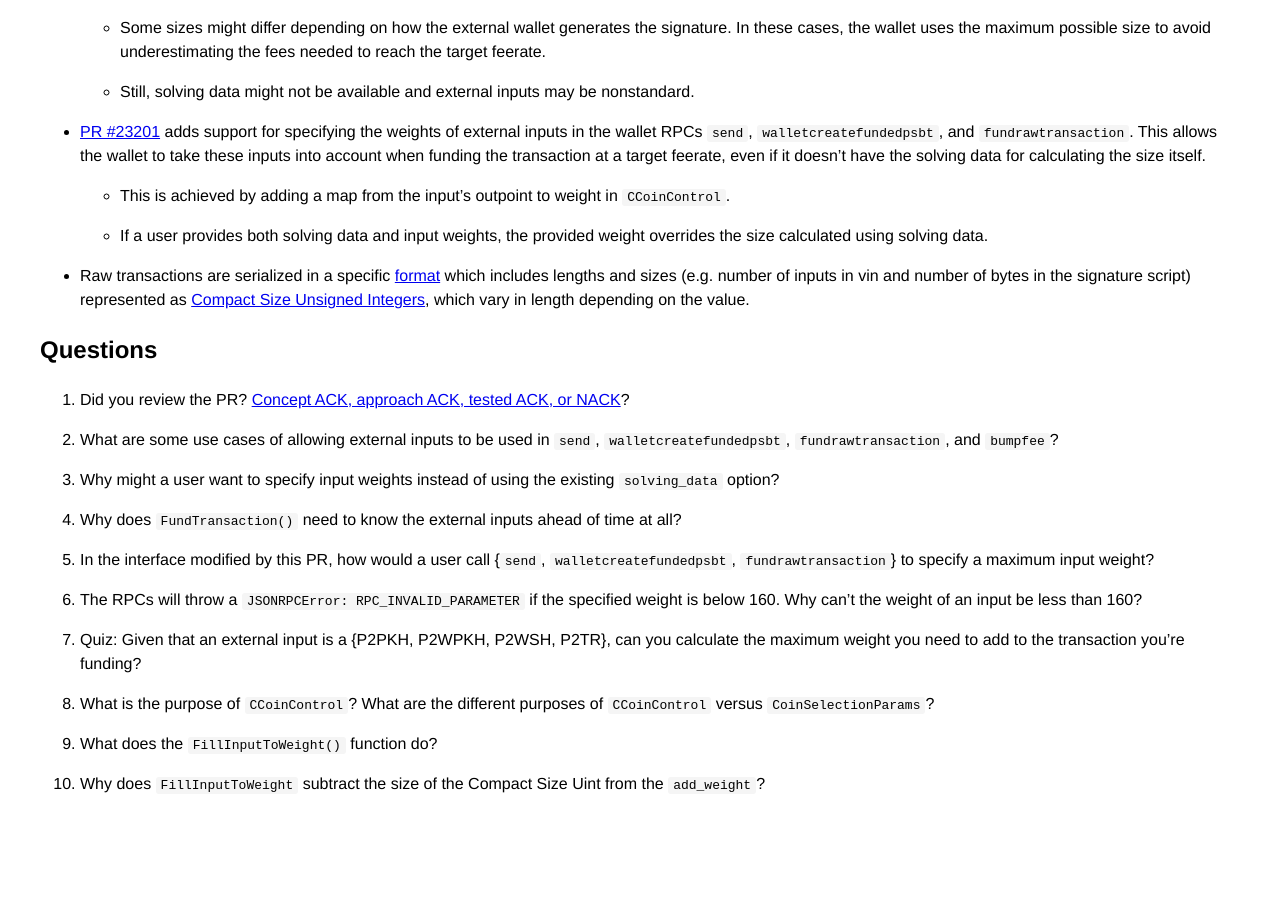
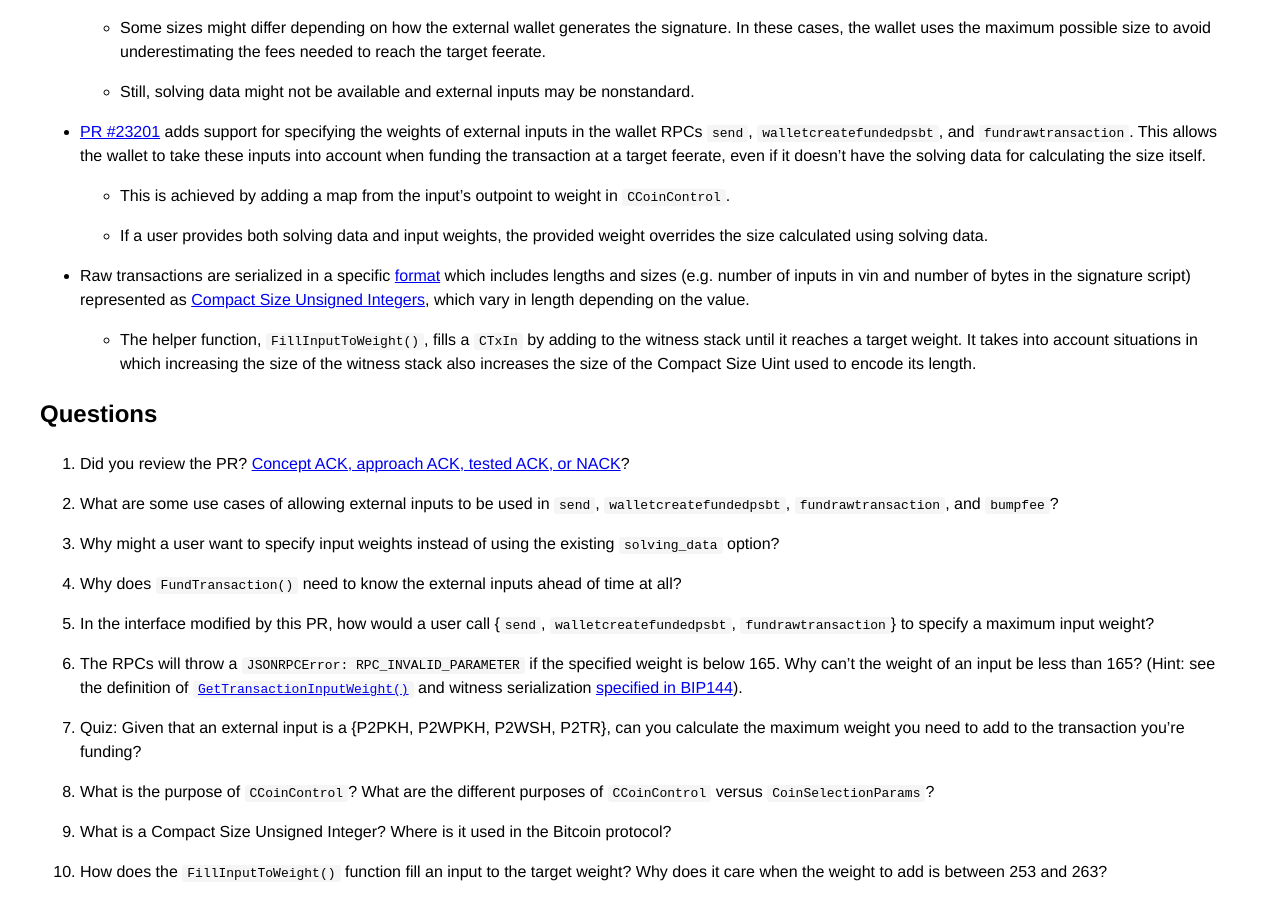
Before and after one commit to bitcoin-core-review-club/website, a Jekyll site: the page built from _posts/2022-01-19-#23201.md, in a window 1280 px wide and 900 px high, scrolled down 669 px. Built offline with Jekyll 4.4.1, drawn with Linux system fonts in a browser that asks for light colours; before the commit the page ends 1481 px from its top, so only the background shows below that.

Commit message:
add tag and update questions for new version of pr

```diff
--- a/_posts/2022-01-19-#23201.md
+++ b/_posts/2022-01-19-#23201.md
@@ -52,6 +52,10 @@ commit:
   Integers](https://github.com/bitcoin/bitcoin/blob/623745ca74cf3f54b474dac106f5802b7929503f/src/serialize.h#L240),
   which vary in length depending on the value.
 
+    - The helper function, `FillInputToWeight()`, fills a `CTxIn` by adding to the witness stack
+      until it reaches a target weight.  It takes into account situations in which increasing the
+      size of the witness stack also increases the size of the Compact Size Uint used to encode its length.
+
 ## Questions
 
 1. Did you review the PR? [Concept ACK, approach ACK, tested ACK, or
@@ -67,8 +71,11 @@ commit:
 5. In the interface modified by this PR, how would a user call {`send`, `walletcreatefundedpsbt`,
    `fundrawtransaction`} to specify a maximum input weight?
 
-6. The RPCs will throw a `JSONRPCError: RPC_INVALID_PARAMETER` if the specified weight is below 160.
-   Why can't the weight of an input be less than 160?
+6. The RPCs will throw a `JSONRPCError: RPC_INVALID_PARAMETER` if the specified weight is below 165.
+   Why can't the weight of an input be less than 165? (Hint: see the definition of
+[`GetTransactionInputWeight()`](https://github.com/bitcoin/bitcoin/blob/d0bf9bb6a539f151ec92725d20a2b6c22cb095a5/src/consensus/validation.h#L155-L159)
+and witness serialization [specified in
+BIP144](https://github.com/bitcoin/bips/blob/master/bip-0144.mediawiki#serialization)).
 
 7. Quiz: Given that an external input is a {P2PKH, P2WPKH, P2WSH, P2TR}, can you calculate the
    maximum weight you need to add to the transaction you're funding?
@@ -76,9 +83,10 @@ commit:
 8. What is the purpose of `CCoinControl`? What are the different purposes of `CCoinControl` versus
    `CoinSelectionParams`?
 
-9. What does the `FillInputToWeight()` function do?
+9. What is a Compact Size Unsigned Integer? Where is it used in the Bitcoin protocol?
 
-10. Why does `FillInputToWeight` subtract the size of the Compact Size Uint from the `add_weight`?
+10. How does the `FillInputToWeight()` function fill an input to the target weight? Why does it care
+    when the weight to add is between 253 and 263?
 
 
 <!-- TODO: After meeting, uncomment and add meeting log between the irc tags
```
Also changed, not shown: other parts of _posts/2022-01-19-#23201.md (+1 -1 lines).
